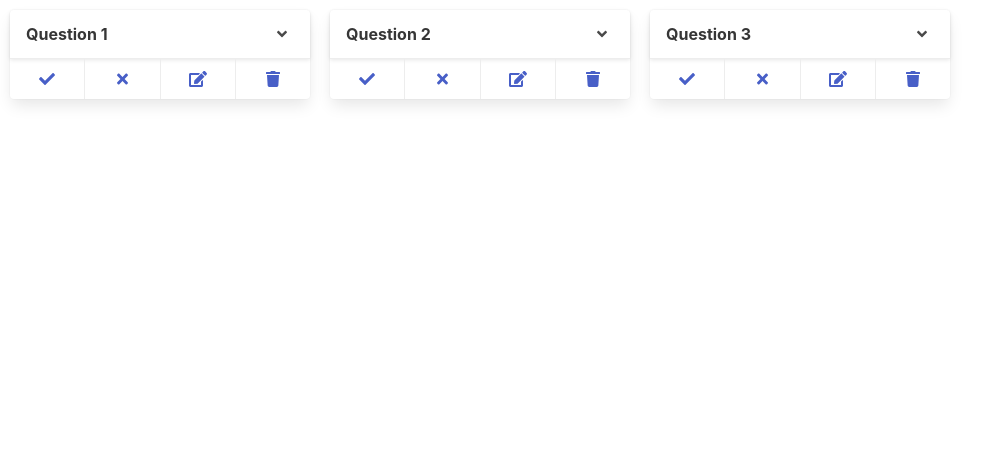
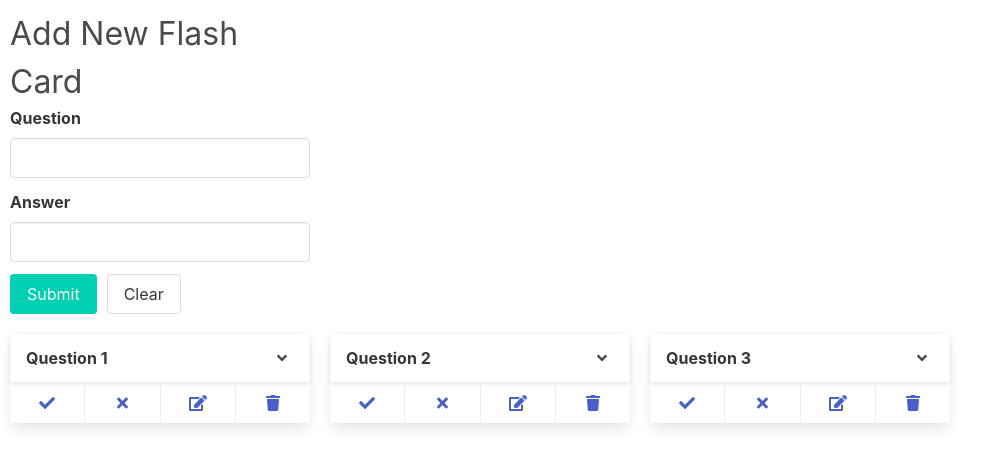
Before and after one commit to Frikar/ng-flashcards, an Angular app: page / in a window 1280 px wide. Shown: the top 468 px of the page, without its empty margins (0-1007 px from the left). Built offline with nearby package versions, Linux system fonts and the light colour scheme.

Commit message:
Formulario para añadir

```diff
--- a/src/app/app.component.css
+++ b/src/app/app.component.css
@@ -2,3 +2,16 @@
   display: flex;
   flex-wrap: wrap;
 }
+
+.container {
+  text-align: -webkit-center;
+}
+
+form {
+  margin: 10px;
+  width: 300px;
+}
+
+.clear-btn {
+  margin-left: 10px;
+}
--- a/src/app/app.component.html
+++ b/src/app/app.component.html
@@ -1,5 +1,26 @@
+<div>
+  <form #flashForm="ngForm" class="has-text-left">
+    <h1 class="is-size-3">Add New Flash Card</h1>
+    <div class="field">
+      <label class="label">Question</label>
+      <div class="control">
+        <input required class="input" type="text" name="question" [(ngModel)]="flash.question"
+               #question="ngModel" [ngClass]="{'is-danger': question.invalid && !question.pristine}">
+      </div>
+    </div>
+    <div class="field">
+      <label class="label">Answer</label>
+      <div class="control">
+        <input required class="input" type="text" name="answer" [(ngModel)]="flash.answer"
+               #answer="ngModel" [ngClass]="{'is-danger': answer.invalid && !question.pristine}">
+      </div>
+    </div>
+    <button class="button is-primary" type="submit" (click)="handleSubmit()">Submit</button>
+    <button class="button clear-btn" (click)="handleClear()">Clear</button>
+  </form>
+</div>
 <div class="flashs">
   <app-flash *ngFor="let flash of flashes; trackBy: trackByFlashId" [flash]="flash"
              (toggleEvent)="handleToggleCard($event)" (deleteEvent)="handleDeleteCard($event)"
-             (rememberedEvent)="handleRememberedChange($event)" (editEvent)="handleEdit($event)" ></app-flash>
+             (rememberedEvent)="handleRememberedChange($event)" (editEvent)="handleEdit($event)"></app-flash>
 </div>
--- a/src/app/app.component.ts
+++ b/src/app/app.component.ts
@@ -1,5 +1,6 @@
-import {Component, Input} from '@angular/core';
+import {Component, Input, ViewChild} from '@angular/core';
 import {Iflash} from './flash.model';
+import {NgForm} from '@angular/forms';
 
 @Component({
   selector: 'app-root',
@@ -8,8 +9,13 @@
 })
 
 export class AppComponent {
+  @ViewChild('flashForm', {static: true}) flashForm!: NgForm;
   editing = false;
   editingId: number | undefined;
+  flash = {
+    question: '',
+    answer: ''
+  };
   flashes: Iflash[] = [{
     question: 'Question 1',
     answer: 'Answer 1',
@@ -27,29 +33,44 @@
     id: getRandomNumber(),
   }];
 
-  trackByFlashId(index: any, flash: { id: any; }): any {
+  trackByFlashId(index: any, flash: { id: any; }) {
     return flash.id;
   }
 
-  handleToggleCard(id: number): void {
+  handleToggleCard(id: number) {
     const flash = this.flashes.find(flash => flash.id === id)!;
     flash.show = !flash.show;
   }
 
-  handleDeleteCard(id: number): void {
+  handleDeleteCard(id: number) {
     const flashId = this.flashes.findIndex(flash => flash.id === id)!;
     this.flashes.splice(flashId, 1);
   }
 
-  handleEdit(id: number): void {
+  handleEdit(id: number) {
     this.editing = true;
     this.editingId = id;
     // TODO: We will add editing logic after adding the form
   }
 
-  handleRememberedChange({id, flag}): void {
+  handleRememberedChange({id, flag}){
     const flash = this.flashes.find(flash => flash?.id === id)!;
     flash.remembered = flag;
+  }
+  handleSubmit(): void{
+    this.flashes.push({
+      ...this.flash,
+      show: false,
+      id: getRandomNumber(),
+    });
+    this.handleClear();
+  }
+  handleClear() {
+    this.flash = {
+      question: '',
+      answer: '',
+    };
+    this.flashForm.reset();
   }
 }
 
--- a/src/app/app.module.ts
+++ b/src/app/app.module.ts
@@ -1,10 +1,10 @@
 import { BrowserModule } from '@angular/platform-browser';
 import { NgModule } from '@angular/core';
-
 import { AppRoutingModule } from './app-routing.module';
 import { AppComponent } from './app.component';
 import { FlashComponent } from './flash/flash.component';
 import {LocationStrategy, PathLocationStrategy} from '@angular/common';
+import {FormsModule} from '@angular/forms';
 
 @NgModule({
   declarations: [
@@ -14,6 +14,7 @@
   imports: [
     BrowserModule,
     AppRoutingModule,
+    FormsModule,
   ],
   providers: [
     { provide: LocationStrategy, useClass: PathLocationStrategy }
--- a/tslint.json
+++ b/tslint.json
@@ -83,7 +83,7 @@
       }
     },
     "typedef": [
-      true,
+      false,
       "call-signature"
     ],
     "typedef-whitespace": {
```
